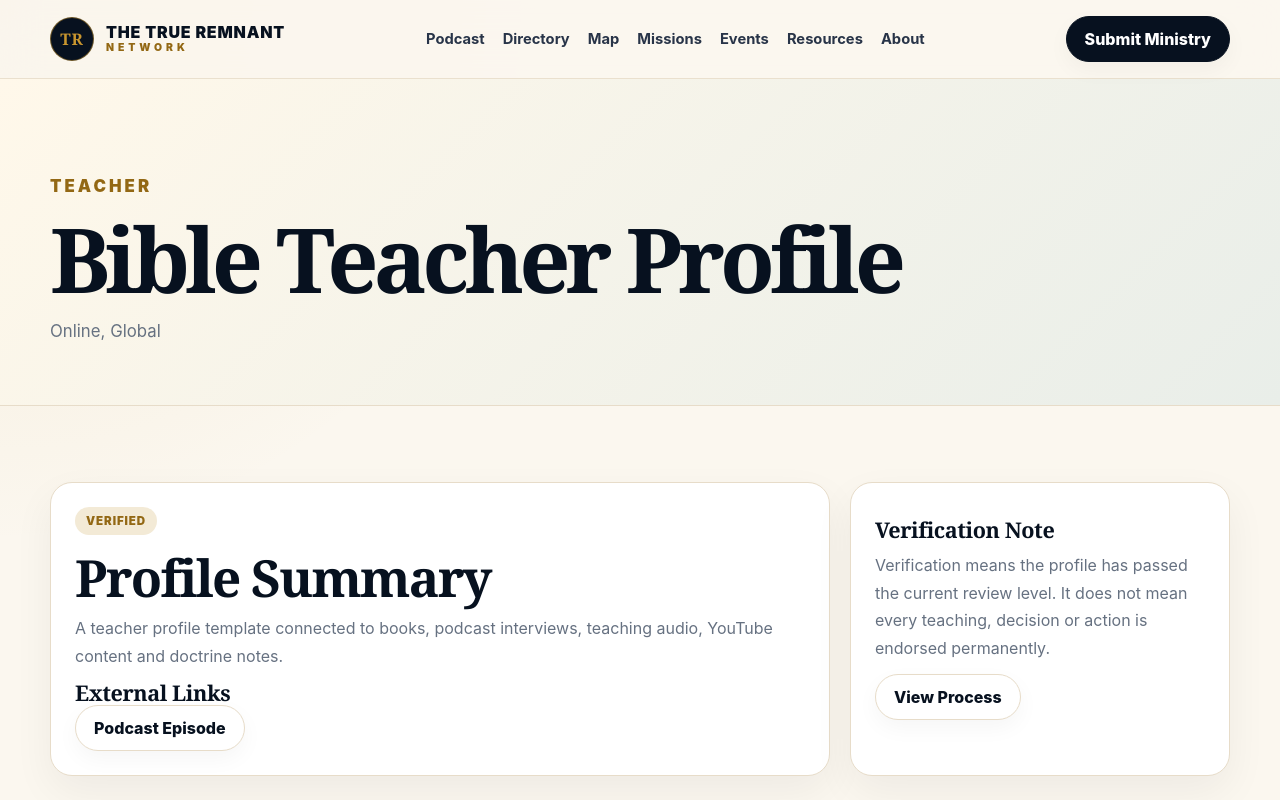
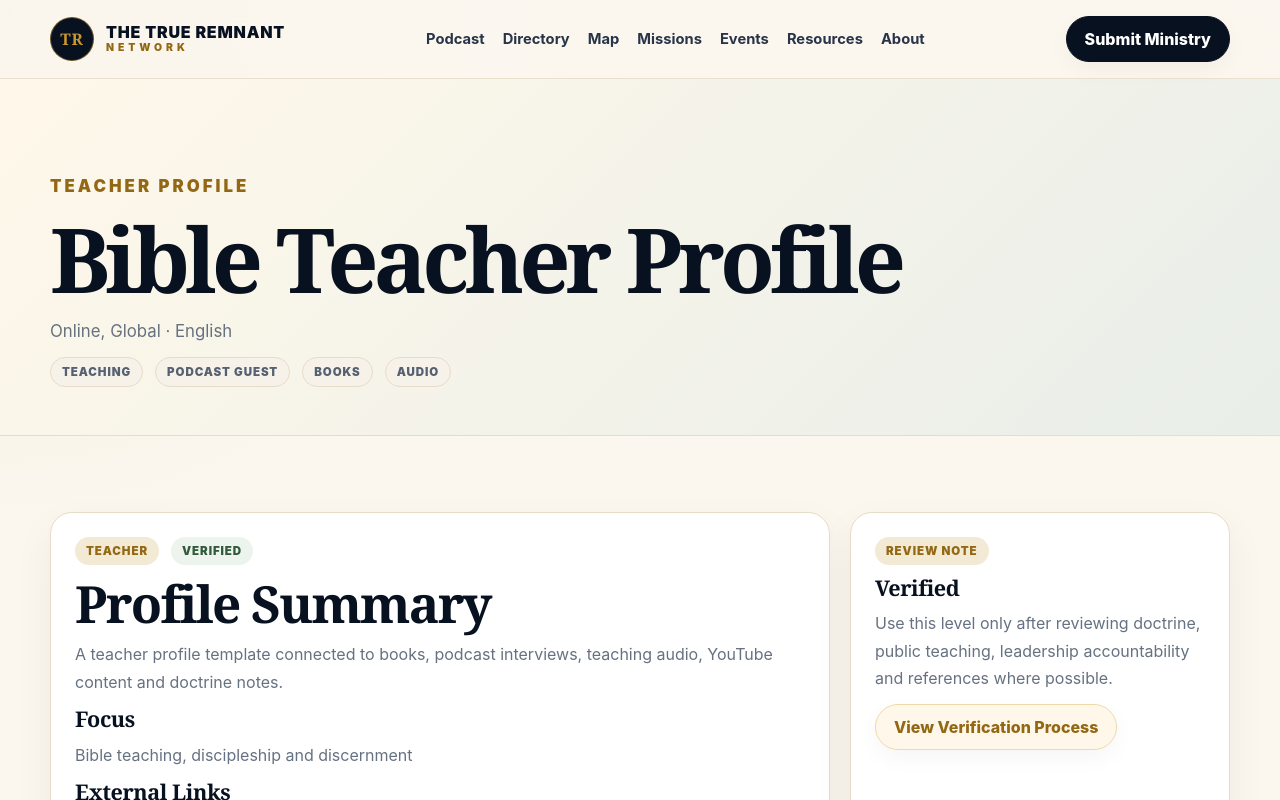
Before and after one commit to dakande85-bit/the-true-remnant-network, a Next.js app: page /directory/bible-teacher-profile in a window 1280 px wide. Shown: the top 800 px of the page. Built offline with nearby package versions, Linux system fonts and the light colour scheme.

Commit message:
Improve profile detail pages

```diff
--- a/src/app/directory/[id]/page.tsx
+++ b/src/app/directory/[id]/page.tsx
@@ -12,6 +12,7 @@ export default function DirectoryProfilePage({ params }: { params: { id: string
       <section className="page-hero">
         <div className="container">
           <h1>Profile not found</h1>
+          <p>This profile has not been added to the reviewed directory yet.</p>
         </div>
       </section>
     );
@@ -21,18 +22,28 @@ export default function DirectoryProfilePage({ params }: { params: { id: string
     <>
       <section className="page-hero">
         <div className="container">
-          <p className="kicker">{item.category}</p>
+          <p className="kicker">{item.category} Profile</p>
           <h1>{item.name}</h1>
-          <p>{item.city}, {item.country}</p>
+          <p>{item.city}, {item.country} · {item.language}</p>
+          <div className="tag-row">
+            {item.tags.map((tag) => <span className="mini-tag" key={tag}>{tag}</span>)}
+          </div>
         </div>
       </section>
+
       <section className="section">
         <div className="container grid grid-3">
-          <article className="card" style={{ gridColumn: "span 2" }}>
-            <span className="badge">{item.verificationStatus}</span>
-            <h2 style={{ marginTop: 16 }}>Profile Summary</h2>
+          <article className="card span-2">
+            <div className="card-meta">
+              <span className="badge">{item.category}</span>
+              <span className="status-pill">{item.verificationStatus}</span>
+            </div>
+            <h2>Profile Summary</h2>
             <p>{item.summary}</p>
+            <h3>Focus</h3>
+            <p>{item.focus}</p>
             <h3>External Links</h3>
+            <p>All support, media, event, book and donation links should remain external during the MVP stage.</p>
             <div className="row">
               {item.websiteUrl ? <a className="btn" href={item.websiteUrl}>Website</a> : null}
               {item.youtubeUrl ? <a className="btn" href={item.youtubeUrl}>YouTube</a> : null}
@@ -40,10 +51,12 @@ export default function DirectoryProfilePage({ params }: { params: { id: string
               {item.relatedPodcastUrl ? <a className="btn" href={item.relatedPodcastUrl}>Podcast Episode</a> : null}
             </div>
           </article>
+
           <aside className="card">
-            <h3>Verification Note</h3>
-            <p>Verification means the profile has passed the current review level. It does not mean every teaching, decision or action is endorsed permanently.</p>
-            <a className="btn" href="/verification">View Process</a>
+            <span className="badge">Review Note</span>
+            <h3>{item.verificationStatus}</h3>
+            <p>{item.reviewNote}</p>
+            <a className="btn btn-soft" href="/verification">View Verification Process</a>
           </aside>
         </div>
       </section>
```
